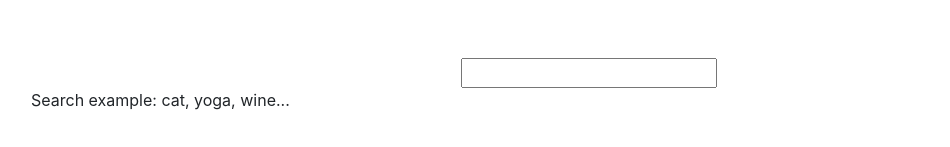
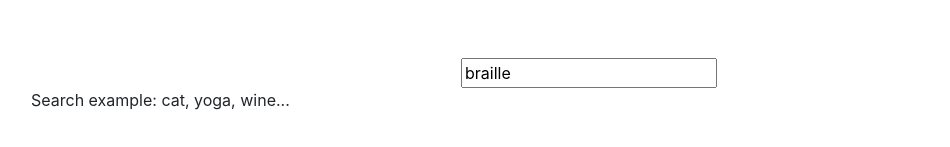
Before and after one commit to RamonaGherasim/dictionary-project-react, a React (Create React App) app: page / in a window 1280 px wide. Shown: the part 142-289 px from the top of the page, without its empty margins (51-1001 px from the left). Built offline with nearby package versions, Linux system fonts and the light colour scheme; no server answers.

Commit message:
added default keyword in the input

```diff
--- a/src/Dictionary.js
+++ b/src/Dictionary.js
@@ -37,7 +37,7 @@ export default function Dictionary (props){
             <div className="Dictionary">
                 <section>
                     <form onSubmit={handleSubmit}>
-                        <input type="seach" onChange={handleKeywordChange} />
+                        <input type="seach" onChange={handleKeywordChange} defaultValue={props.defaultKeyword} />
                     </form>
                 <div className="hint">
                     Search example: cat, yoga, wine...
```
